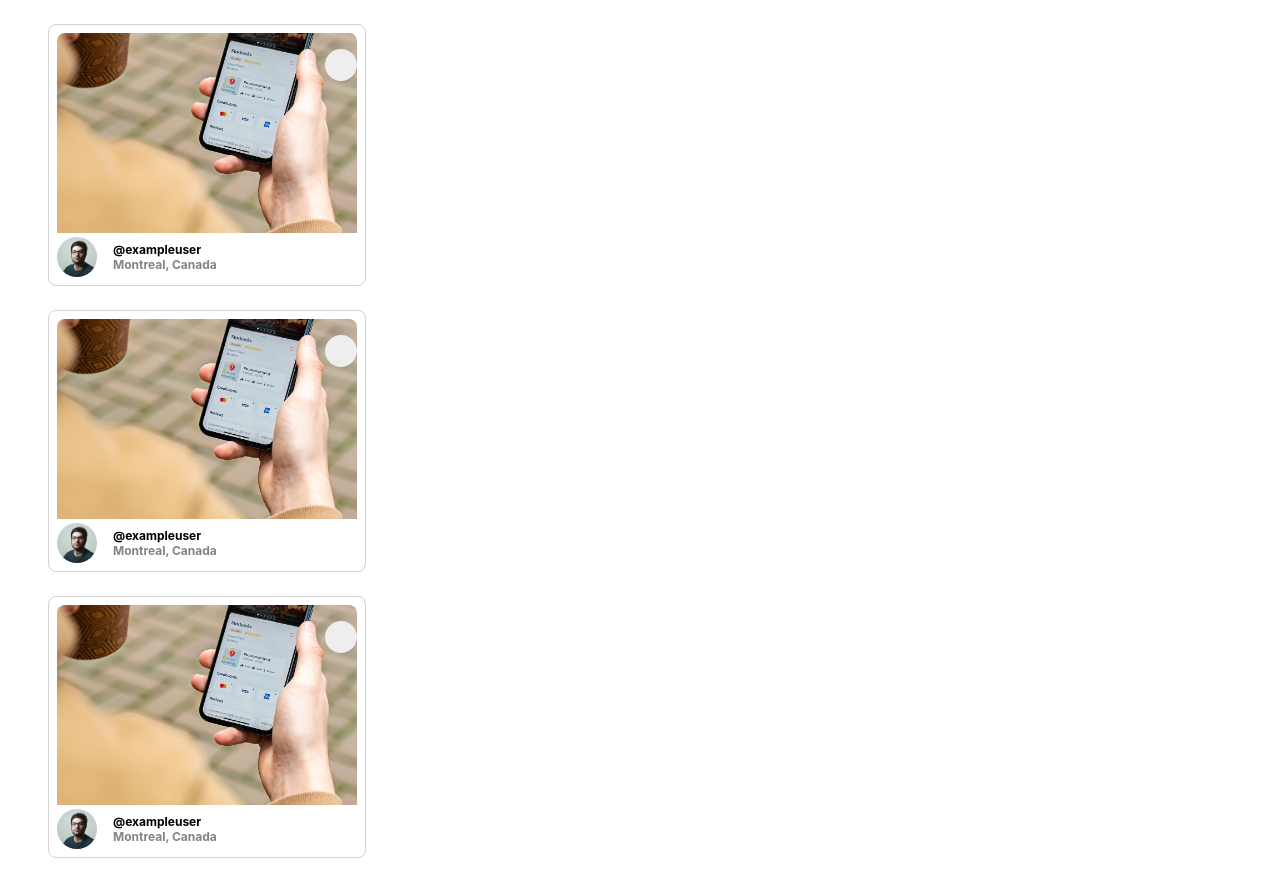
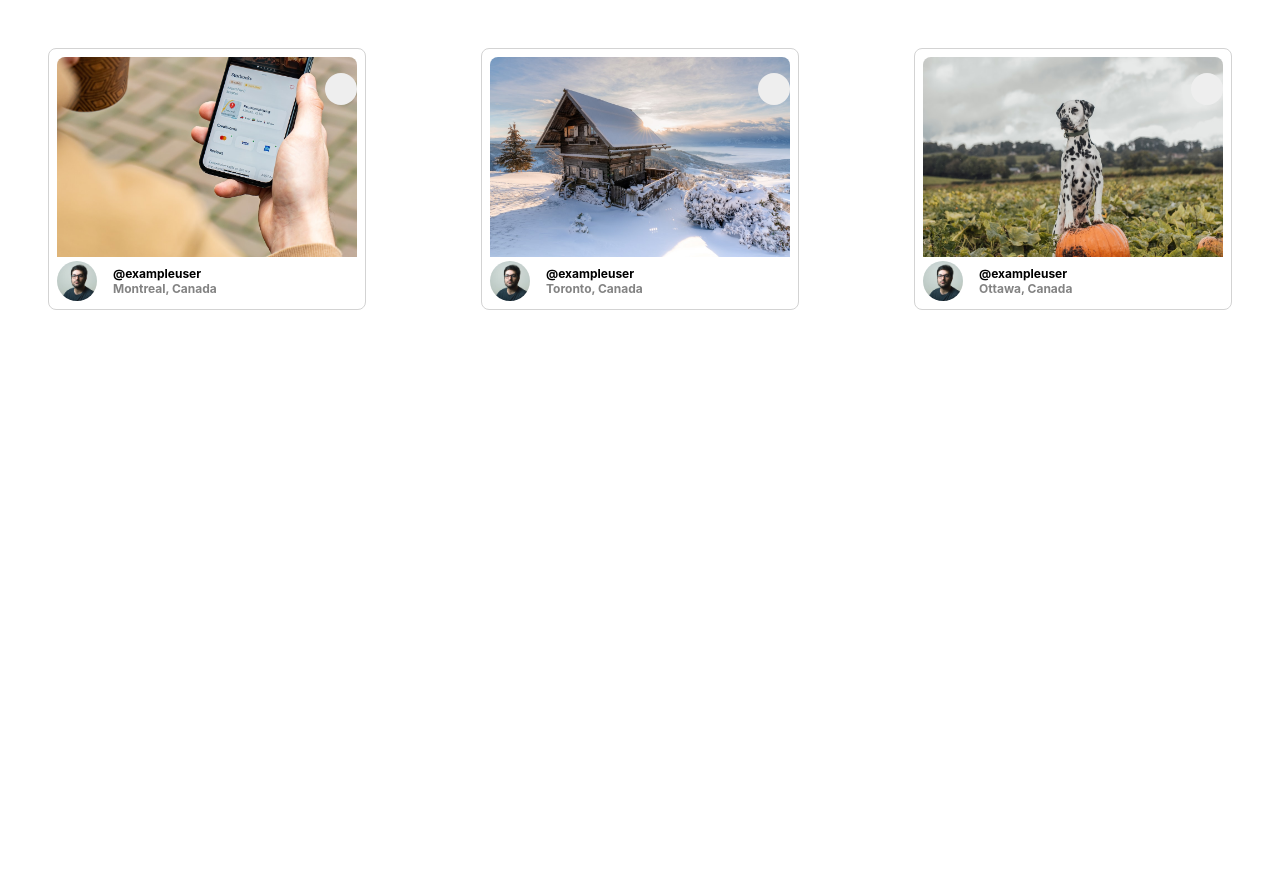
Before and after one commit to Amga20d/photolabs, a React (Vite) app in the folder frontend/: page / in a window 1280 px wide. After the commit the page ends 800 px from the top, so only its background shows below. Built offline with nearby package versions, Linux system fonts and the light colour scheme; the HTML template or start-up script is replaced by a standard one.

Commit message:
Adding photoList component

```diff
--- a/frontend/src/App.jsx
+++ b/frontend/src/App.jsx
@@ -1,42 +1,12 @@
 import React from 'react';
-import PhotoListItem from './components/PhotoListItem';
+// import PhotoListItem from './components/PhotoListItem';
+import PhotoList from './components/PhotoList';
 import './App.scss';
-
-const sampleDataForPhotoListItem = {
-  id: 1,
-  location: {
-    city: "Montreal",
-    country: "Canada",
-  },
-  urls: {
-    full: "/Image-1-Full.jpeg",
-    regular: "/Image-1-Regular.jpeg",
-  },
-  user: {
-    username: "exampleuser",
-    name: "Joe Example",
-    profile: "/profile-1.jpg",
-  },
-};
-
-const repeatedData = [1, 2, 3].map((num) => ({
-  ...sampleDataForPhotoListItem,
-  id: num,
-}));
 
 const App = () => {
   return (
     <div className="App">
-      {repeatedData.map((photo) => (
-        <PhotoListItem
-          key={photo.id}
-          id={photo.id}
-          imageSource={photo.urls.regular}
-          username={photo.user.username}
-          location={`${photo.location.city}, ${photo.location.country}`}
-          profile={photo.user.profile}
-        />
-      ))}
+      <PhotoList/>
     </div>
   );
 };
--- a/frontend/src/components/PhotoList.jsx
+++ b/frontend/src/components/PhotoList.jsx
@@ -1,4 +1,5 @@
 import "../styles/PhotoList.scss";
+import PhotoListItem from "./PhotoListItem";
 
 const sampleDataForPhotoList = [
   {
@@ -54,7 +55,17 @@
 const PhotoList = () => {
   return (
     <ul className="photo-list">
-      {/* Insert React */}
+      {sampleDataForPhotoList.map((photo) => (
+        <li key={photo.id}>
+          <PhotoListItem
+            id={photo.id}
+            imageSource={photo.urls.regular}
+            username={photo.user.username}
+            location={`${photo.location.city}, ${photo.location.country}`}
+            profile={photo.user.profile}
+          />
+        </li>
+      ))}
     </ul>
   );
 };
```
